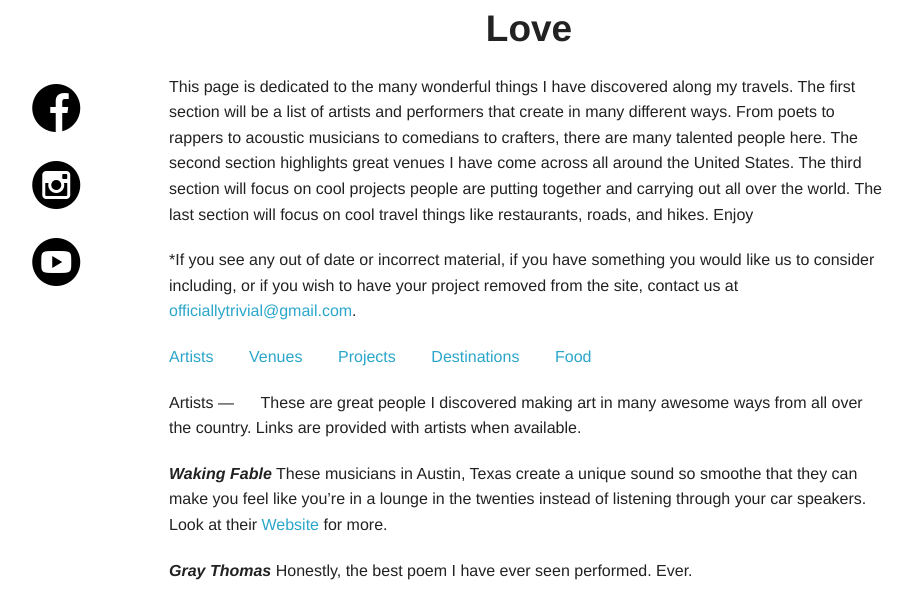
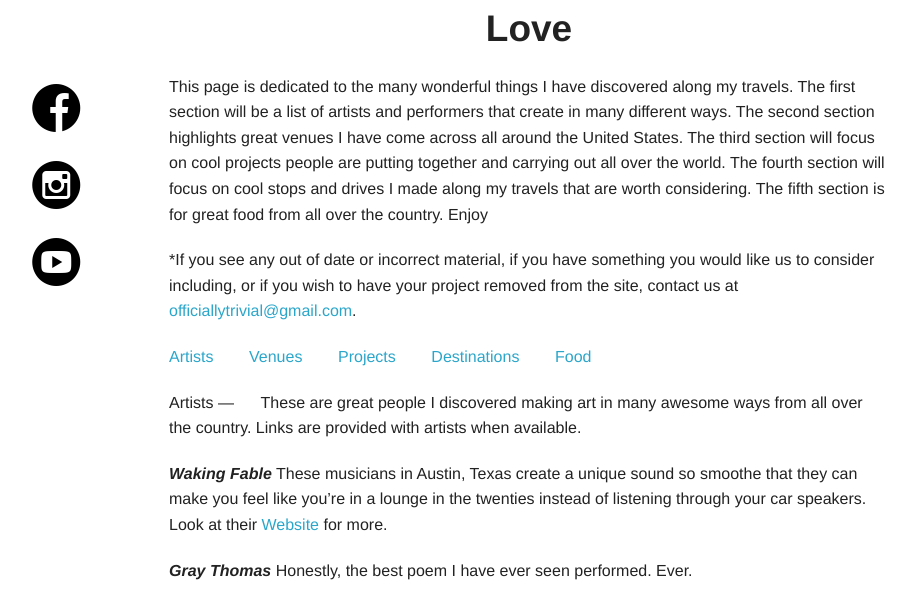
Before and after one commit to atrivialhero/atrivialhero.github.io, a Jekyll site: the page built from love.md, in a window 1280 px wide and 900 px high, cut to the strip 244-843 px from the top of the window. Shown: the whole strip, without its empty margins (236-1151 px from the left). Built offline with Jekyll 4.4.1, drawn with Linux system fonts in a browser that asks for light colours; some web fonts are replaced; Markdown is read by kramdown in place of the engine named in the settings.

Commit message:
Update love.md

```diff
--- a/love.md
+++ b/love.md
@@ -10,7 +10,7 @@ sitemap:
 Love
 ----
 
-This page is dedicated to the many wonderful things I have discovered along my travels. The first section will be a list of artists and performers that create in many different ways. From poets to rappers to acoustic musicians to comedians to crafters, there are many talented people here. The second section highlights great venues I have come across all around the United States. The third section will focus on cool projects people are putting together and carrying out all over the world. The last section will focus on cool travel things like restaurants, roads, and hikes. Enjoy
+This page is dedicated to the many wonderful things I have discovered along my travels. The first section will be a list of artists and performers that create in many different ways. The second section highlights great venues I have come across all around the United States. The third section will focus on cool projects people are putting together and carrying out all over the world. The fourth section will focus on cool stops and drives I made along my travels that are worth considering. The fifth section is for great food from all over the country. Enjoy
 
 *If you see any out of date or incorrect material, if you have something you would like us to consider including, or if you wish to have your project removed from the site, contact us at [{{ site.contact }}](mailto:{{ site.contact }}).
 
```
